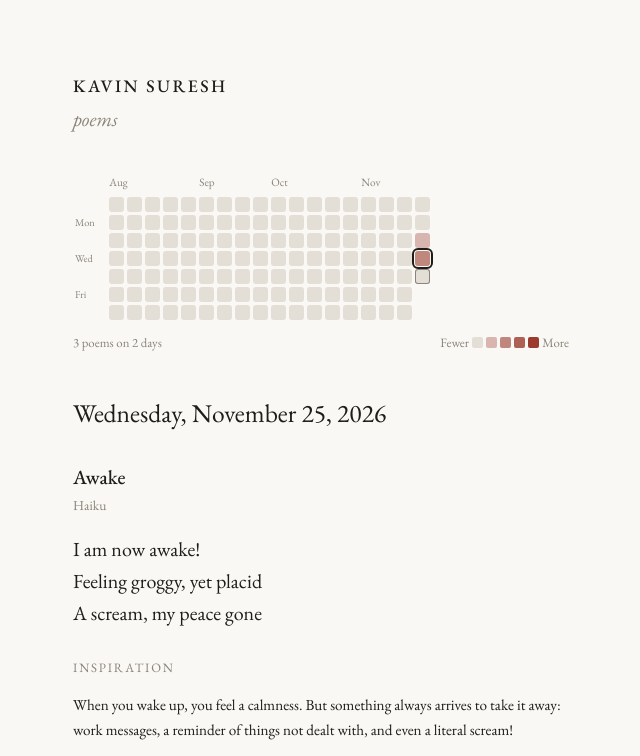
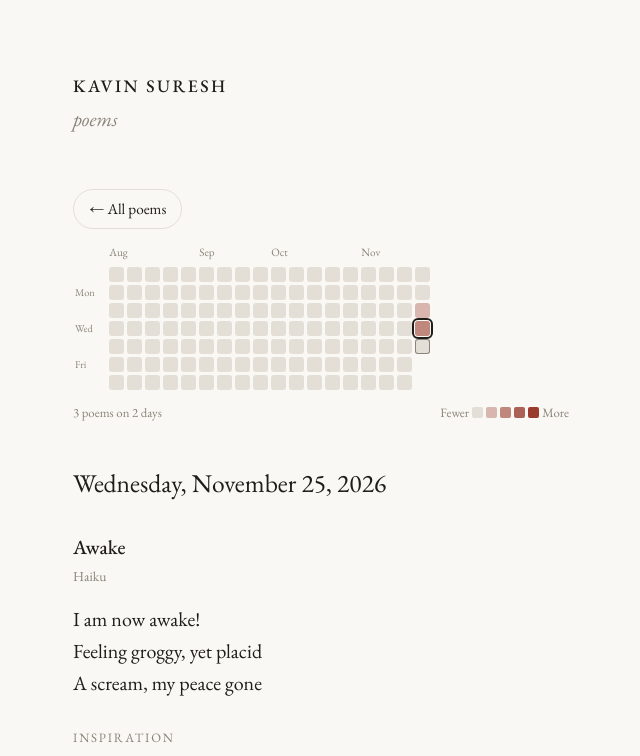
Before and after one commit to ragingummybear/kavinsuresh.com, a plain HTML site: page index.html in a window 1280 px wide. Both pictures are taken after a click on the link 741 px from the left and 258 px from the top of the page. Shown: the top 756 px of the page, without its empty margins (319-959 px from the left). Drawn offline with nearby package versions, Linux system fonts and the light colour scheme.

Commit message:
Add All poems button at the top of poem and day pages
Co-Authored-By: Claude Opus 5.5 <noreply@anthropic.com>
Claude-Session: https://claude.ai/code/session_01DSoU4NZwriPf5nqMKnSTXM

```diff
--- a/app.js
+++ b/app.js
@@ -25,6 +25,7 @@ function renderNote(n) {
 const pad = n => String(n).padStart(2, "0");
 const ymd = d => `${d.getFullYear()}-${pad(d.getMonth() + 1)}-${pad(d.getDate())}`;
 const parseYmd = s => { const [y, m, d] = s.split("-").map(Number); return new Date(y, m - 1, d); };
+const BACK = `<a class="back" href="#/">&larr; All poems</a>`;
 const MONTHS = ["Jan", "Feb", "Mar", "Apr", "May", "Jun", "Jul", "Aug", "Sep", "Oct", "Nov", "Dec"];
 
 function renderCalendar(selected) {
@@ -88,7 +89,7 @@ function renderIndex() {
 function renderDay(key) {
   const list = poems.filter(p => p.date === key);
   document.title = fmt(key) + " | Kavin Suresh";
-  app.innerHTML = renderCalendar(key) + `
+  app.innerHTML = BACK + renderCalendar(key) + `
     <section class="dayview">
       <h1>${esc(parseYmd(key).toLocaleDateString("en-US", { weekday: "long", month: "long", day: "numeric", year: "numeric" }))}</h1>
       ${list.length ? list.map(p => `
@@ -108,7 +109,7 @@ function renderPoem(i) {
   const p = poems[i];
   const newer = poems[i - 1], older = poems[i + 1];
   document.title = p.title + " | Kavin Suresh";
-  app.innerHTML = `
+  app.innerHTML = BACK + `
     <article>
       <h1>${esc(p.title)}</h1>
       <div class="d">${p.form ? esc(p.form) + " &middot; " : ""}<a class="dlink" href="#/day/${esc(p.date)}">${esc(fmt(p.date))}</a></div>
--- a/style.css
+++ b/style.css
@@ -30,6 +30,13 @@ header { margin-bottom: 3.5rem; }
 .name { font-size: 1.1rem; letter-spacing: 0.14em; text-transform: uppercase; font-weight: 500; }
 .name a:hover { color: var(--accent); }
 .tag { color: var(--muted); font-style: italic; margin-top: 0.15rem; }
+
+.back {
+  display: inline-flex; align-items: center; gap: 0.35rem; margin: -1.5rem 0 2rem;
+  padding: 0.35rem 0.95rem; min-height: 40px; border: 1px solid var(--rule); border-radius: 999px;
+  font-size: 0.95rem; color: var(--ink); transition: border-color 0.2s, color 0.2s;
+}
+.back:hover, .back:focus-visible { border-color: var(--accent); color: var(--accent); }
 
 /* calendar heatmap */
 .cal-wrap { margin: -1rem 0 2.75rem; }
```
